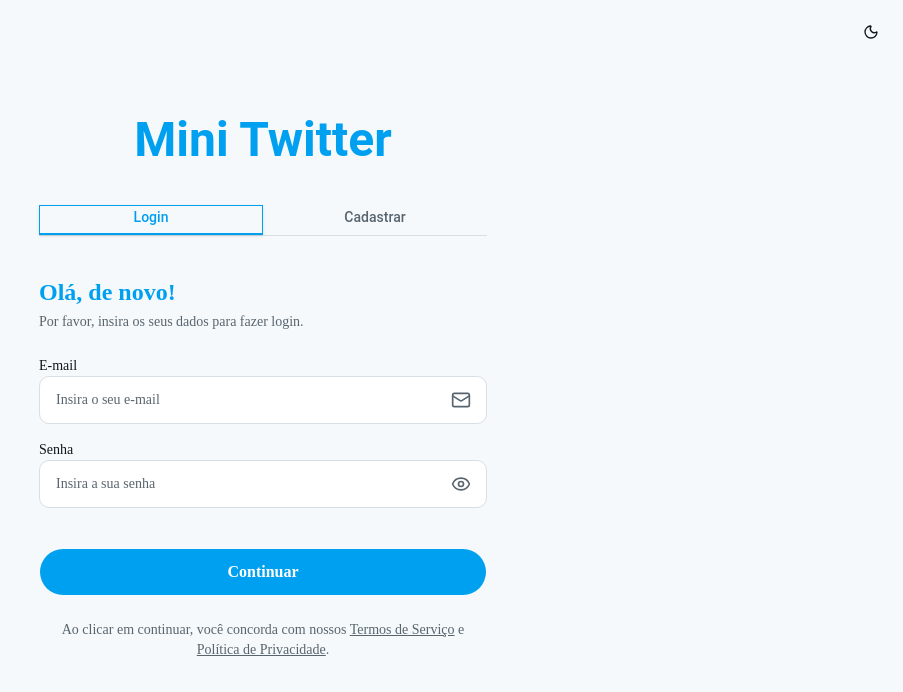
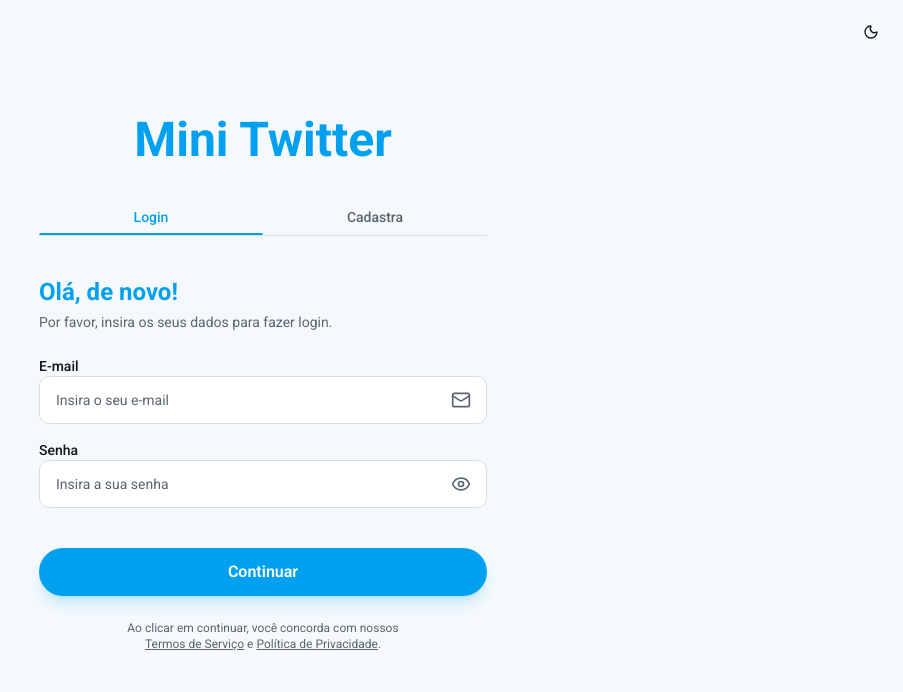
Before and after one commit to brunoo85/mini-twitter, a React (Vite) app: page / in a window 1280 px wide. Shown: the top 692 px of the page, without its empty margins (377-1280 px from the left). Built offline with nearby package versions, Linux system fonts and the light colour scheme.

Commit message:
refactor: ajusting visual

```diff
--- a/src/components/auth-form.tsx
+++ b/src/components/auth-form.tsx
@@ -10,25 +10,27 @@ export function AuthForm() {
   return (
     <div className="w-full max-w-md mx-auto h-120">
       <Tabs defaultValue="login" className="w-full h-full">
-        <TabsList className="w-full bg-transparent p-0 h-auto rounded-none border-b border-border font-['Roboto']">
+        <TabsList className="w-full bg-transparent p-0 h-auto rounded-none border-b border-border">
           <TabsTrigger
             value="login"
-            className="flex-1 rounded-none border-b-2 border-transparent data-[state=active]:border-primary data-[state=active]:bg-transparent data-[state=active]:text-primary bg-transparent text-muted-foreground pb-3 pt-2 font-medium data-[state=active]:shadow-none "
+            className="flex-1 rounded-none border-b-2 border-transparent data-[state=active]:border-b-primary data-[state=active]:bg-transparent data-[state=active]:text-primary bg-transparent text-muted-foreground pb-3 pt-2 font-medium data-[state=active]:shadow-none! "
           >
             Login
           </TabsTrigger>
           <TabsTrigger
             value="cadastrar"
-            className="flex-1 rounded-none border-b-2 border-transparent data-[state=active]:border-primary data-[state=active]:bg-transparent data-[state=active]:text-primary bg-transparent text-muted-foreground pb-3 pt-2 font-medium data-[state=active]:shadow-none"
+            className="flex-1 rounded-none border-b-2 border-transparent data-[state=active]:border-b-primary data-[state=active]:bg-transparent data-[state=active]:text-primary bg-transparent text-muted-foreground pb-3 pt-2 font-medium data-[state=active]:shadow-none!"
           >
-            Cadastrar
+            Cadastra
           </TabsTrigger>
         </TabsList>
 
         <TabsContent value="login" className="mt-8">
           <div className="space-y-6">
             <div>
-              <h2 className="text-2xl font-bold text-primary">Olá, de novo!</h2>
+              <h2 className="text-2xl font-bold text-primary font-['Roboto']">
+                Olá, de novo!
+              </h2>
               <p className="text-muted-foreground mt-1">
                 Por favor, insira os seus dados para fazer login.
               </p>
@@ -75,13 +77,13 @@ export function AuthForm() {
 
               <Button
                 type="submit"
-                className="w-full h-12 rounded-full bg-primary text-primary-foreground hover:bg-primary/90 font-semibold text-base mt-6"
+                className="w-full h-12 rounded-full border-none bg-primary text-primary-foreground hover:bg-primary/90 font-semibold text-base mt-6 shadow-lg shadow-primary/20"
               >
                 Continuar
               </Button>
             </form>
 
-            <p className="text-center text-sm text-muted-foreground">
+            <p className="mx-auto self-center text-center text-xs text-muted-foreground max-w-75">
               Ao clicar em continuar, você concorda com nossos{" "}
               <a href="#" className="underline hover:text-foreground">
                 Termos de Serviço
--- a/src/index.css
+++ b/src/index.css
@@ -1,8 +1,8 @@
+@import url("https://fonts.googleapis.com/css2?family=Roboto:ital,wght@0,100..900;1,100..900&display=swap");
 @import "tailwindcss";
 @import "tw-animate-css";
 @import "shadcn/tailwind.css";
 @import "@fontsource-variable/geist";
-@import url("https://fonts.googleapis.com/css2?family=Roboto:ital,wght@0,100..900;1,100..900&display=swap");
 
 @custom-variant dark (&:is(.dark *));
 
@@ -78,7 +78,7 @@
 }
 
 @theme inline {
-  --font-sans: "Geist", "Geist Fallback";
+  --font-sans: "Roboto", "Geist", "Geist Fallback";
   --font-mono: "Geist Mono", "Geist Mono Fallback";
   --color-background: var(--background);
   --color-foreground: var(--foreground);
```
